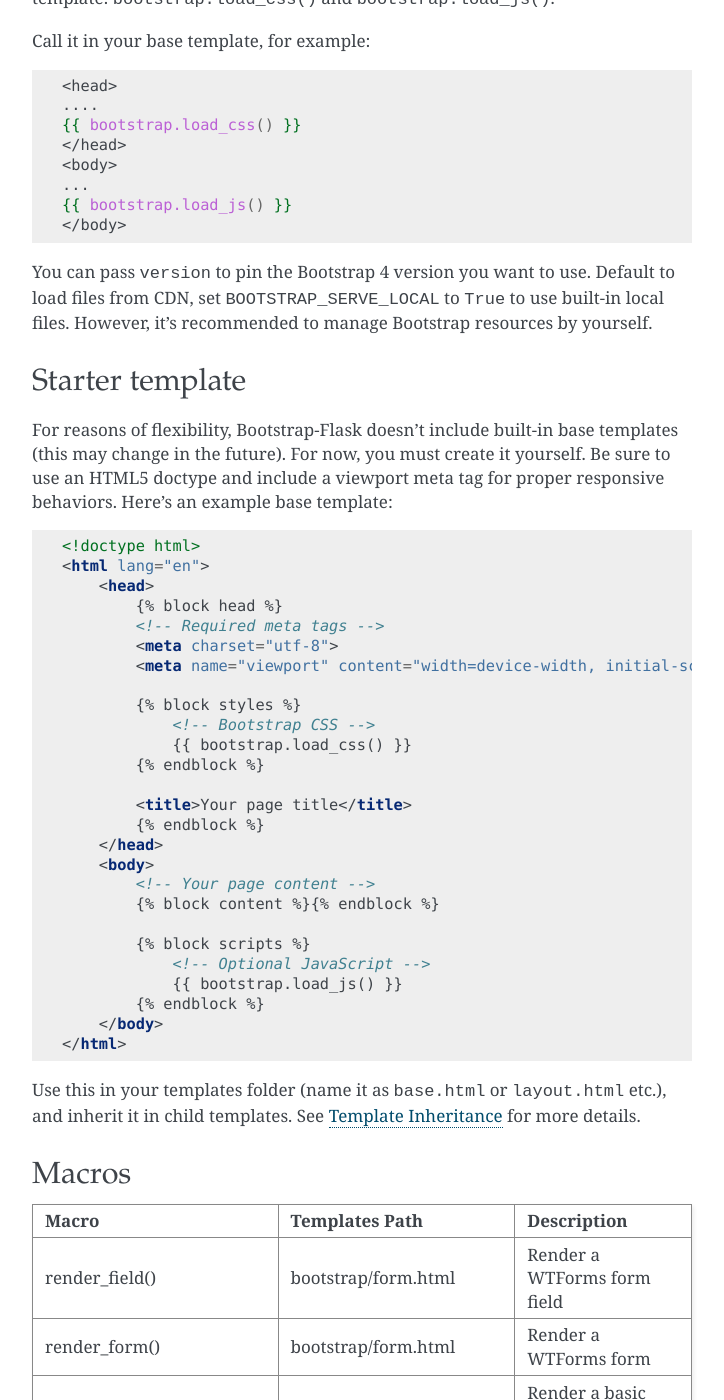
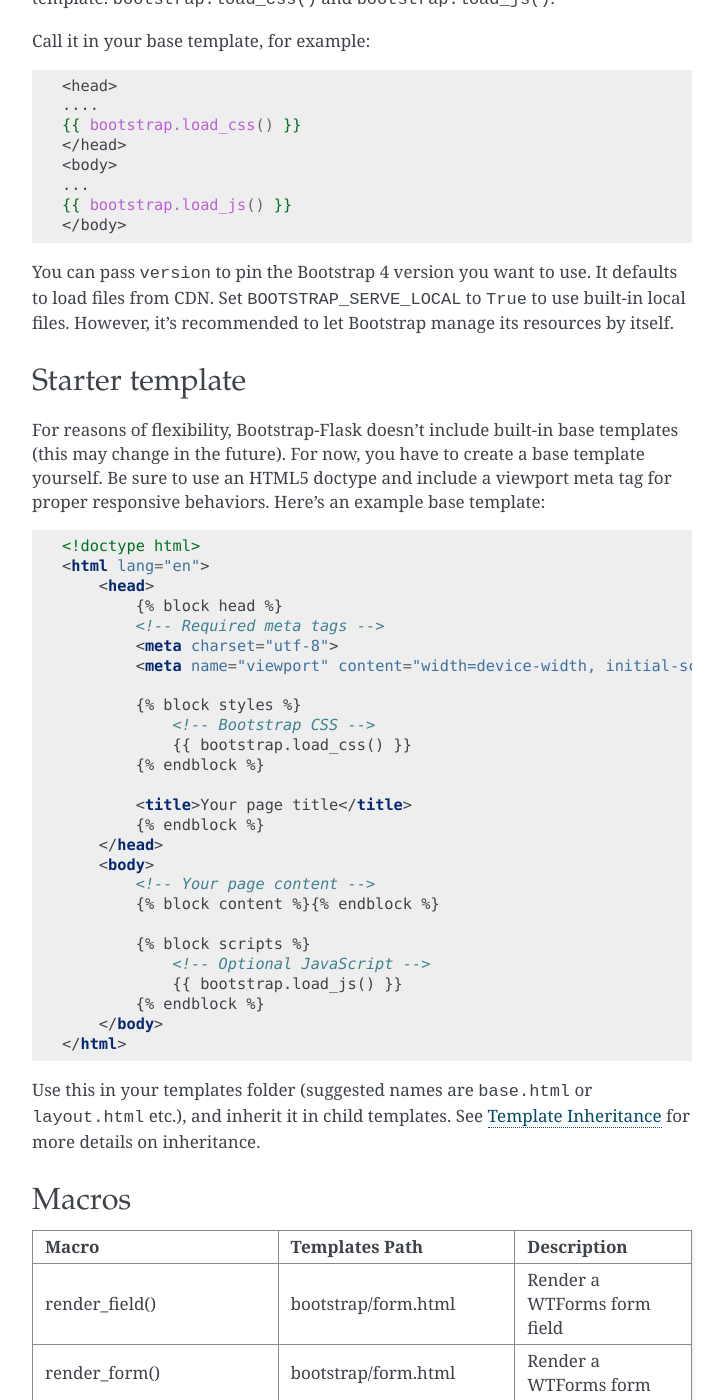
Before and after one commit to helloflask/bootstrap-flask, a Sphinx documentation site: the page built from docs/basic.rst, in a window 1280 px wide and 1400 px high, scrolled down 800 px. Shown: the whole window, without its empty margins (388-1112 px from the left). Built offline with Sphinx 7.4.7, drawn with Linux system fonts in a browser that asks for light colours; some of the changed text lies outside the part shown.

Commit message:
Improve spelling a bit

```diff
--- a/docs/basic.rst
+++ b/docs/basic.rst
@@ -8,8 +8,7 @@ Installation
 
     $ pip install bootstrap-flask
 
-This project can't work with Flask-Bootstrap at the same time. If you already install Flask-Bootstrap in same Python enviroment,
-you have to uninstall it and then reinstall this project:
+This project can't work with Flask-Bootstrap at the same time. If you have already installed Flask-Bootstrap in the same Python enviroment, you have to uninstall it and then reinstall this project:
 
 .. code-block:: bash
 
@@ -49,13 +48,13 @@ Call it in your base template, for example:
     {{ bootstrap.load_js() }}
     </body>
 
-You can pass ``version`` to pin the Bootstrap 4 version you want to use. Default to load files from CDN, set ``BOOTSTRAP_SERVE_LOCAL``
-to ``True`` to use built-in local files. However, it's recommended to manage Bootstrap resources by yourself.
+You can pass ``version`` to pin the Bootstrap 4 version you want to use. It defaults to load files from CDN. Set ``BOOTSTRAP_SERVE_LOCAL``
+to ``True`` to use built-in local files. However, it's recommended to let Bootstrap manage its resources by itself.
 
 Starter template
 -----------------
 
-For reasons of flexibility, Bootstrap-Flask doesn't include built-in base templates (this may change in the future). For now,  you must create it yourself. Be sure to use an HTML5 doctype and include a viewport meta tag for proper responsive behaviors. Here's an example base template:
+For reasons of flexibility, Bootstrap-Flask doesn't include built-in base templates (this may change in the future). For now,  you have to create a base template yourself. Be sure to use an HTML5 doctype and include a viewport meta tag for proper responsive behaviors. Here's an example base template:
 
 .. code-block:: html
 
@@ -86,7 +85,7 @@ For reasons of flexibility, Bootstrap-Flask doesn't include built-in base templa
         </body>
     </html>
 
-Use this in your templates folder (name it as ``base.html`` or ``layout.html`` etc.), and inherit it in child templates. See `Template Inheritance <http://flask.pocoo.org/docs/1.0/patterns/templateinheritance/>`_ for more details.
+Use this in your templates folder (suggested names are ``base.html`` or ``layout.html`` etc.), and inherit it in child templates. See `Template Inheritance <http://flask.pocoo.org/docs/1.0/patterns/templateinheritance/>`_ for more details on inheritance.
 
 Macros
 ------
```
